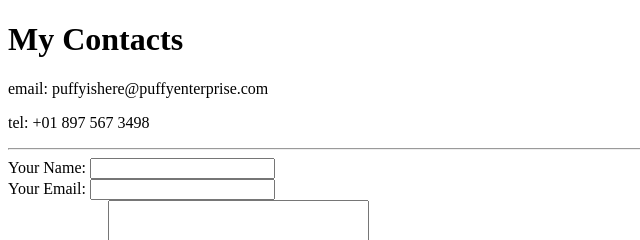
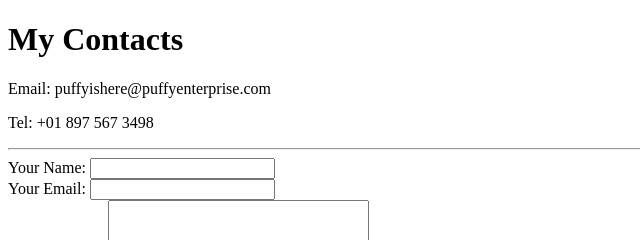
Before and after one commit to puffyishere/puffy-cv, a plain HTML site: page contacts.html in a window 1280 px wide. Shown: the top 240 px of the page, 0-640 px from the left. Drawn offline with Linux system fonts and the light colour scheme.

Commit message:
Second Upload

```diff
--- a/contacts.html
+++ b/contacts.html
@@ -8,8 +8,8 @@
 
 <body>
   <h1>My Contacts</h1>
-  <p>email: puffyishere@puffyenterprise.com</p>
-  <p>tel: +01 897 567 3498</p>
+  <p>Email: puffyishere@puffyenterprise.com</p>
+  <p>Tel: +01 897 567 3498</p>
   <hr>
 
   <form action="mailto:info@puffyenterprise.com" method="post" enctype="text/plain">
```
